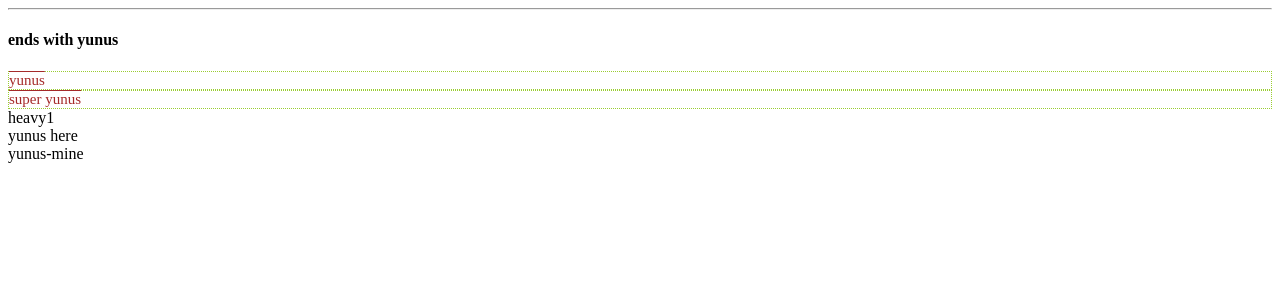
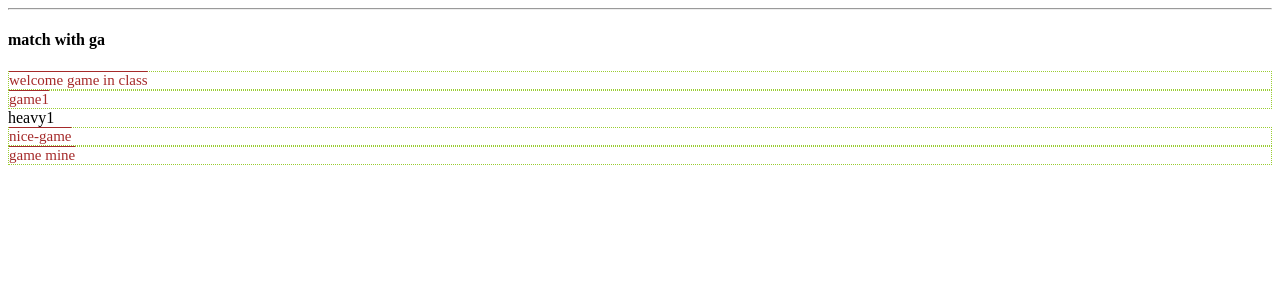
Before and after one commit to imranworkspace/css_practice, a React (Create React App) app: page / in a window 1280 px wide. Shown: the top 300 px of the page. Built offline with nearby package versions, Linux system fonts and the light colour scheme.

Commit message:
full match with ga keyword

```diff
--- a/src/AttributeSelector.js
+++ b/src/AttributeSelector.js
@@ -33,13 +33,22 @@ const AttributeSelector = () => {
       <div className='yunus here'>yunus here</div>
       <div className='yunus-mine'>yunus-mine</div> */}
 
-      <hr></hr>
+      {/* <hr></hr>
       <h4>ends with yunus</h4>
       <div className='yunus'>yunus</div>
       <div className='super yunus'>super yunus</div>
       <div className='heavy1'>heavy1</div>
       <div className='yunus here'>yunus here</div>
-      <div className='yunus-mine'>yunus-mine</div>
+      <div className='yunus-mine'>yunus-mine</div> */}
+
+
+    <hr></hr>
+      <h4> match with ga </h4>
+      <div className='game1'>welcome game in class</div>
+      <div className='super game1'>game1</div>
+      <div className='heavy1'>heavy1</div>
+      <div className='nice-game'>nice-game</div>
+      <div className='game mine'>game mine</div>
     </div>
   )
 }
--- a/src/mycss/attribute.css
+++ b/src/mycss/attribute.css
@@ -45,7 +45,19 @@ div[class ~="myclass"]{
 
   /* ends with yunus */
 
-  div[class$='yunus']{
+  /* div[class$='yunus']{
+    border: 1px dotted yellowgreen;
+    color: brown;
+    text-decoration: overline;
+    font-size: 15px;
+ } */
+
+
+
+
+  /* match with ga */
+
+  div[class*='ga']{
     border: 1px dotted yellowgreen;
     color: brown;
     text-decoration: overline;
```
